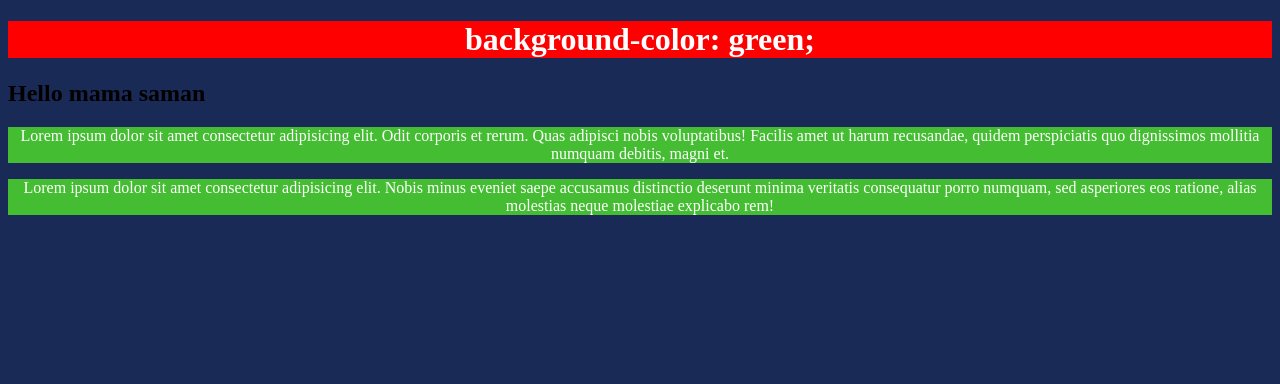
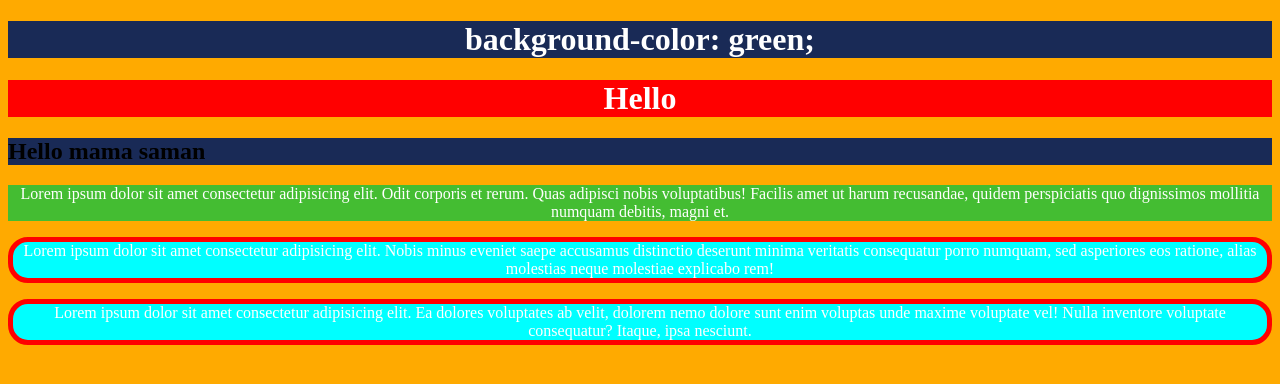
Before and after one commit to 113-ICD-iCET/2024-10-10-, a plain HTML site: page index.html in a window 1280 px wide. Drawn offline with Linux system fonts and the light colour scheme.

Commit message:
id selector

```diff
--- a/index.html
+++ b/index.html
@@ -20,12 +20,24 @@
         text-align: center;
         color: white;
     }
+    body{
+        background-color: rgb(255, 170, 0);
+    }
+    #p{
+        text-align: center;
+        background-color: aqua;
+        border: 5px solid red ;
+        border-radius: 20px;
+    }
 </style>
 
-<body class="background">
-    <h1 class="h1" >background-color: green;</h1>
-    <h2 class="h1">Hello mama saman</h2>
+<body >
+    <h1 class="background">background-color: green;</h1>
+    <h1>Hello</h1>
+    <h2 class="background">Hello mama saman</h2>
     <p class="p">Lorem ipsum dolor sit amet consectetur adipisicing elit. Odit corporis et rerum. Quas adipisci nobis voluptatibus! Facilis amet ut harum recusandae, quidem perspiciatis quo dignissimos mollitia numquam debitis, magni et.</P>
-    <p class="p">Lorem ipsum dolor sit amet consectetur adipisicing elit. Nobis minus eveniet saepe accusamus distinctio deserunt minima veritatis consequatur porro numquam, sed asperiores eos ratione, alias molestias neque molestiae explicabo rem!</p>
+    <p id="p">Lorem ipsum dolor sit amet consectetur adipisicing elit. Nobis minus eveniet saepe accusamus distinctio deserunt minima veritatis consequatur porro numquam, sed asperiores eos ratione, alias molestias neque molestiae explicabo rem!</p>
+<!-- ---------------------------------------- -->
+    <p id="p">Lorem ipsum dolor sit amet consectetur adipisicing elit. Ea dolores voluptates ab velit, dolorem nemo dolore sunt enim voluptas unde maxime voluptate vel! Nulla inventore voluptate consequatur? Itaque, ipsa nesciunt.</p>
 </body>
 </html>
```
